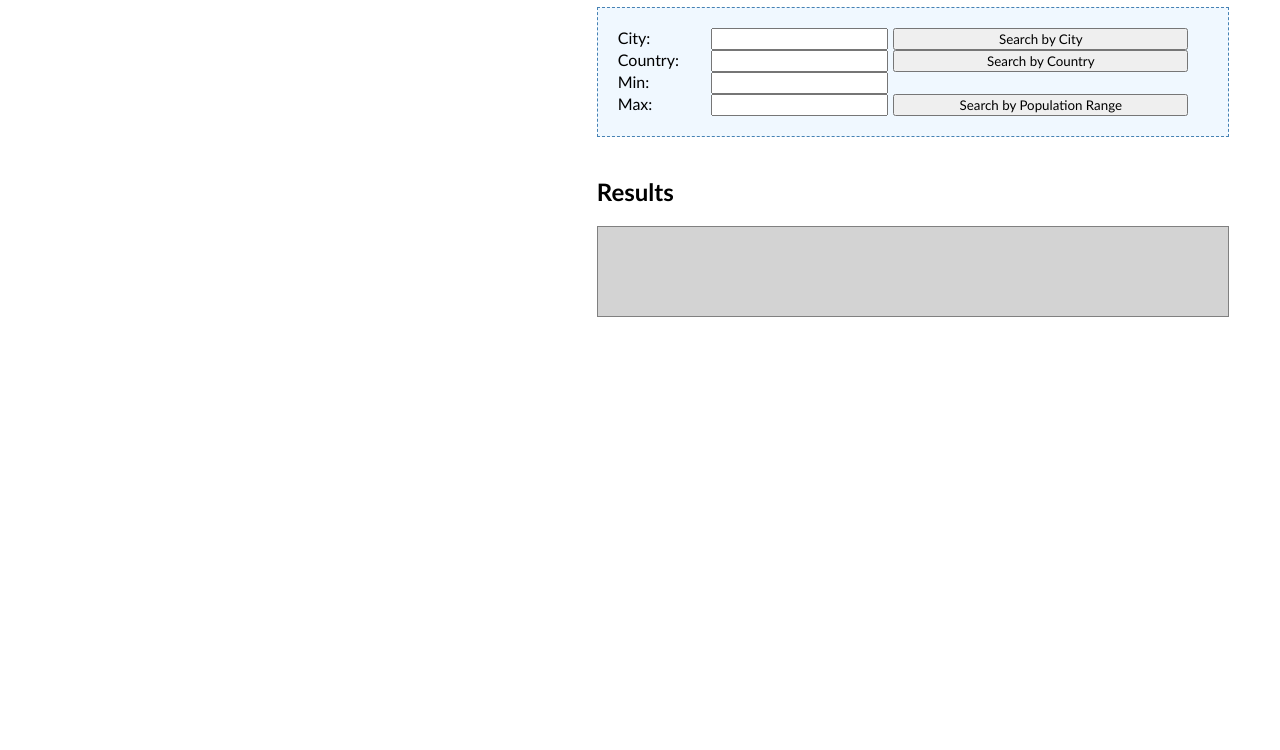
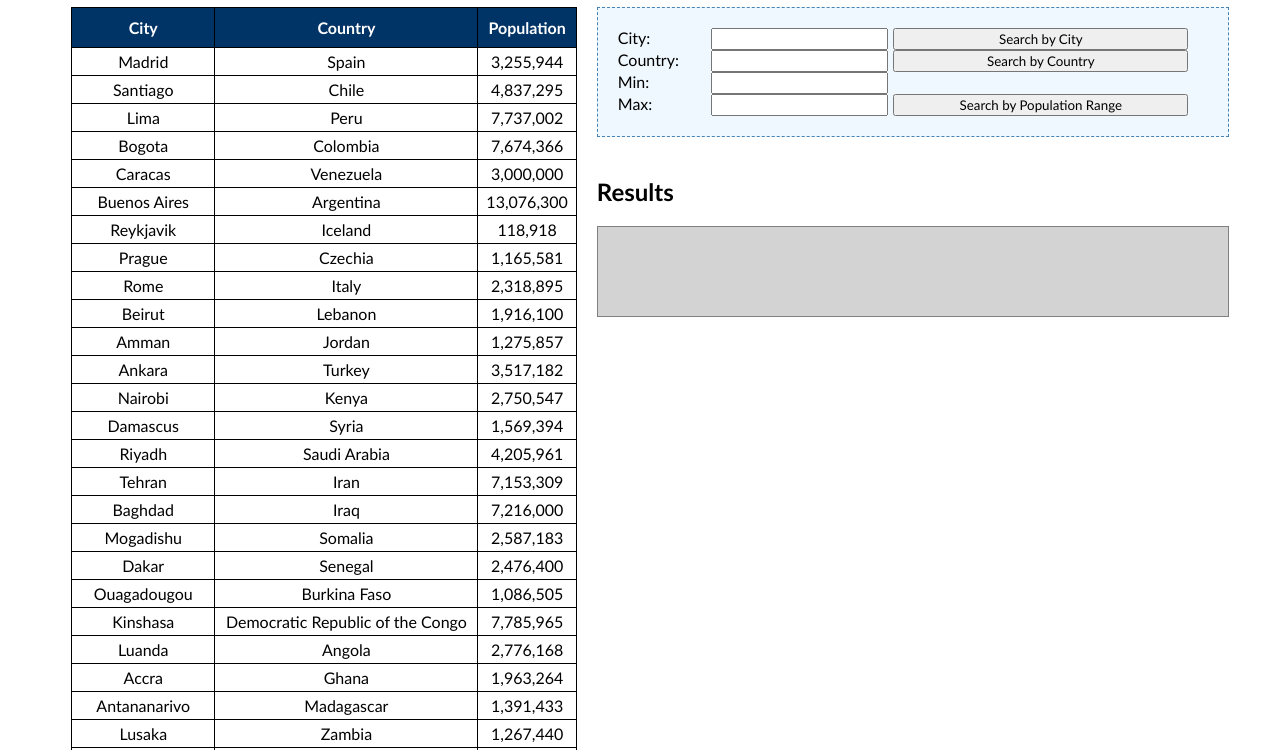
Before and after one commit to Joshieingold/JsTableQueries, a plain HTML site: page index.html in a window 1280 px wide. Shown: the part 50-800 px from the top of the page. Drawn offline with Linux system fonts and the light colour scheme.

Commit message:
Groundwork to generate the table

```diff
--- a/assignmentOne.js
+++ b/assignmentOne.js
@@ -3,14 +3,56 @@
 /////////////
 
 let results = [];
+window.onload = function () {
+  CreateTables();
+  AddButtonListenerById("#cityButton", HandleCityClick);
+  AddButtonListenerById("#countryButton", HandleCountryClick);
+  AddButtonListenerById("#populationButton", HandlePopulationClick);
+};
 
-///////////// /////
-// Main Function //
-///////////// /////
+////////////////////////
+// Button Click Events//
+////////////////////////
 
-///////////// ///////
-// Helper Function //
-///////////// ///////
+function HandleCityClick() {}
+function HandleCountryClick() {}
+function HandlePopulationClick() {}
+
+////////////////////
+// Main Functions //
+////////////////////
+
+function CreateTables() {
+  let table = document.querySelector("#theTableContainer");
+  let html = "<table><tr><th>City</th><th>Country</th><th>Population</th></th>";
+  for (let i = 0; i < PLACES.length; i++) {
+    let rowData = PLACES[i].split(",");
+    html += `<tr>`;
+    for (let p = 0; p < 3; p++) {
+      if (p === 2) {
+        html += `<td>${Number(rowData[p]).toLocaleString()}</td>`;
+      } else {
+        html += `<td>${rowData[p]}</td>`;
+      }
+    }
+    html += `</tr>`;
+  }
+  html += "</table>";
+  table.innerHTML = html;
+}
+
+//////////////////////
+// Helper Functions //
+//////////////////////
+
+function AddButtonListenerById(idName, func) {
+  let button = document.querySelector(idName);
+  button.addEventListener("click", func);
+}
+
+function CleanPopulationString(strToBeNum) {
+  return Number(strToBeNum.replaceAll(",", ""));
+}
 
 // Keeping this at the bottom but its global
 const PLACES = [
--- a/index.html
+++ b/index.html
@@ -4,7 +4,7 @@
     <meta charset="UTF-8" />
     <meta name="viewport" content="width=device-width, initial-scale=1.0" />
     <title>Places with Search</title>
-    <script src="./assigmentOne.js"></script>
+    <script src="./assignmentOne.js"></script>
     <link rel="stylesheet" href="./styles.css" />
   </head>
   <body>
```
